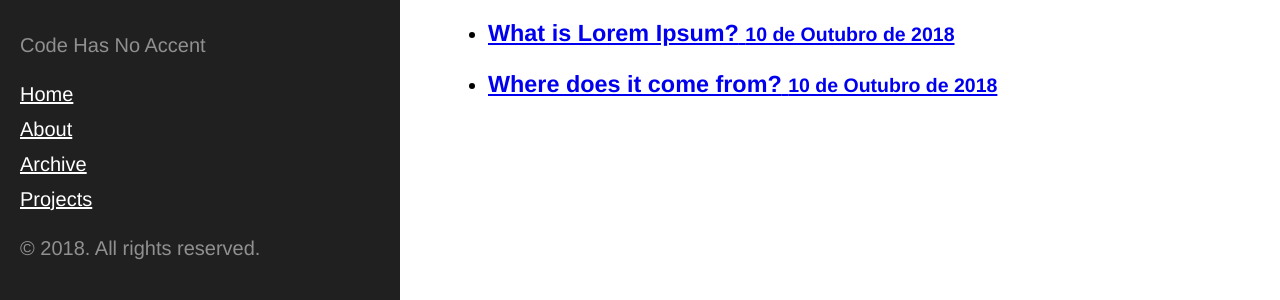
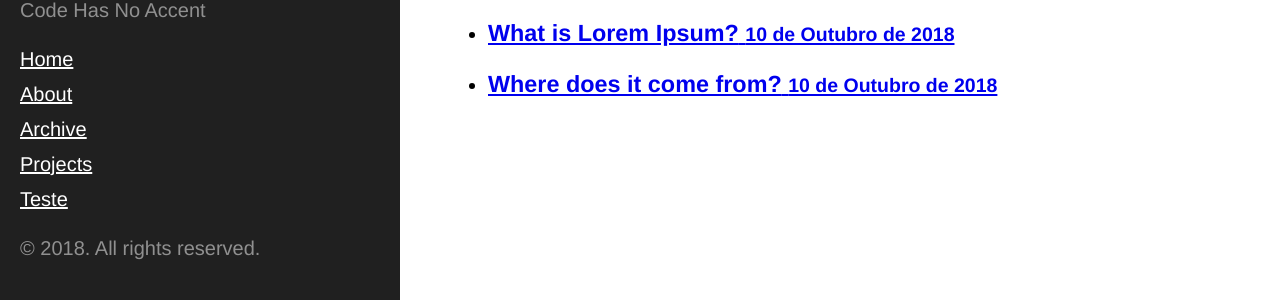
Before and after one commit to diogenesdauster/diogenesdauster.github.io, a Gatsby site: page / in a window 1280 px wide. Shown: the part 500-800 px from the top of the page. Built offline with nearby package versions, Linux system fonts and the light colour scheme; Gatsby itself is replaced by a stand-in of ours.

Commit message:
refactor: handle the menu of sidebar automatic create a new source-filesystem for picking up the menus of web site and show into the sidebar component. For a new menu create the Markdown with layout sidebar and name of Menu and it will show up in the sidebar.

```diff
--- /dev/null
+++ b/content/sidebar/About.md
@@ -0,0 +1,4 @@
+---
+layout: sidebar
+name: About
+---
--- /dev/null
+++ b/content/sidebar/Archive.md
@@ -0,0 +1,4 @@
+---
+layout: sidebar
+name: Archive
+---
--- /dev/null
+++ b/content/sidebar/Projects.md
@@ -0,0 +1,4 @@
+---
+layout: sidebar
+name: Projects
+---
--- /dev/null
+++ b/content/sidebar/Teste.md
@@ -0,0 +1,4 @@
+---
+layout: sidebar
+name: Teste
+---
--- a/gatsby-config.js
+++ b/gatsby-config.js
@@ -17,6 +17,13 @@
         path: `${__dirname}/content/posts`,
       },
     },
+    {
+      resolve: `gatsby-source-filesystem`,
+      options: {
+        name: `sidebar`,
+        path: `${__dirname}/content/sidebar`,
+      },
+    },
     `gatsby-transformer-remark`,
     'gatsby-plugin-react-helmet',
     {
--- a/src/components/sidebar/sidebar.js
+++ b/src/components/sidebar/sidebar.js
@@ -1,8 +1,28 @@
 import React from 'react'
-import { graphql } from 'graphql'
+import { StaticQuery, graphql } from 'gatsby'
 import { Link } from 'gatsby'
 
 const Sidebar = () => (
+  <StaticQuery
+    query={graphql`
+      query {
+        allMarkdownRemark(
+          filter: { frontmatter: { layout: { eq: "sidebar" } } }
+          sort: { fields: frontmatter___name, order: ASC }
+        ) {
+          edges {
+            node {
+              frontmatter {
+                name
+              }
+            }
+          }
+        }
+      }
+    `}
+    render={data => {
+      const menus = data.allMarkdownRemark.edges
+      return (
         <div className="sidebar">
           <div className="container sidebar-sticky">
             <div className="sidebar-about">
@@ -12,7 +32,7 @@
                     👨🏻‍💻{' '}
                   </span>
                   <span>{`</`}</span>
-            {`Diógenes Dauster>`}
+                  {`Diógenes Dauster`}
                   <span>{`>`}</span>
                 </a>
               </h1>
@@ -23,19 +43,24 @@
               <Link to="/" className="sidebar-nav-item">
                 Home
               </Link>
-        <Link to="/about" className="sidebar-nav-item">
-          About
+              {menus
+                ? menus.map(menu => {
+                    const { name } = menu.node.frontmatter
+                    const url = `${name.toLowerCase()}`
+                    return (
+                      <Link to={url} key={name} className="sidebar-nav-item">
+                        {name}
                       </Link>
-        <Link to="/archive" className="sidebar-nav-item">
-          Archive
-        </Link>
-        <Link to="/projects" className="sidebar-nav-item">
-          Projects
-        </Link>
+                    )
+                  })
+                : null}
             </nav>
             <p>&copy; 2018. All rights reserved.</p>
           </div>
         </div>
       )
+    }}
+  />
+)
 
 export default Sidebar
```
Lines whose indentation alone changed are shown as unchanged.
